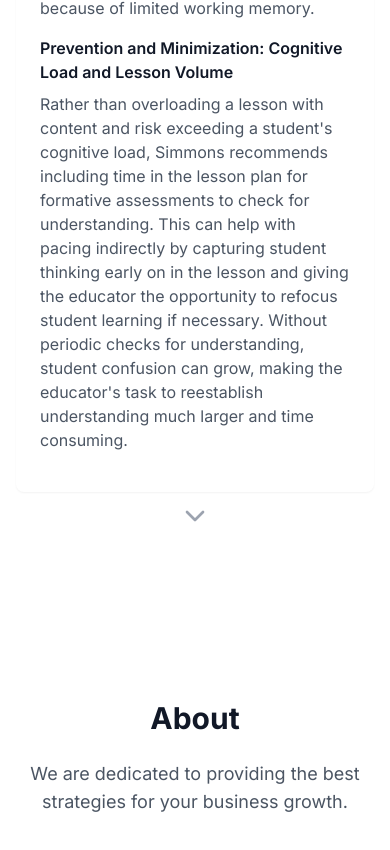
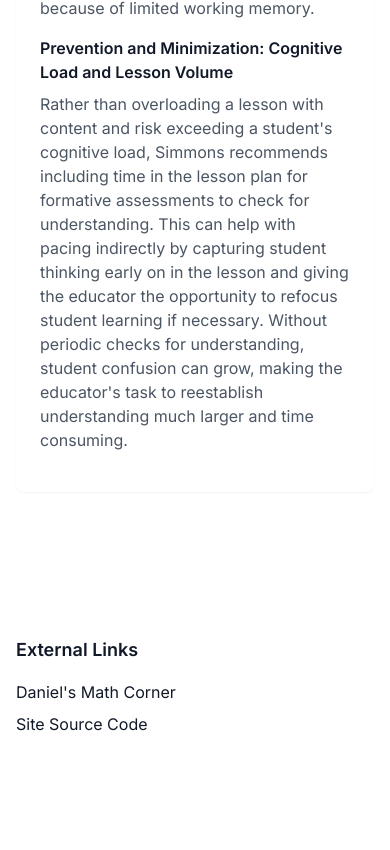
Before and after one commit to dencee/strategy-toolkit, a Nuxt app: page / in a window 390 px wide. Shown: the part 5471-6321 px from the top of the page. After the commit the page ends 6287 px from the top, so only its background shows below. Built offline with nearby package versions, Linux system fonts and the light colour scheme.

Commit message:
first finished draft

```diff
--- a/app/components/Header.vue
+++ b/app/components/Header.vue
@@ -94,7 +94,6 @@ const nav = [
   { label: 'Problem', to: '#problem' },
   { label: 'Resources', to: '#resources' },
   { label: 'Best Practices', to: '#best-practices' },
-  { label: 'About', to: '#about' },
 ]
 
 const activeSection = ref('#home');
--- a/app/pages/index.vue
+++ b/app/pages/index.vue
@@ -1,7 +1,7 @@
 <script setup lang="ts">
 import Header from '@/components/Header.vue'
 import Home from '@/view/Home.vue';
-import About from '@/view/About.vue';
+import Footer from '@/view/Footer.vue';
 import BestPractices from '@/view/BestPractices.vue';
 import Resources from '@/view/Resources.vue';
 import Problem from '@/view/Problem.vue';
@@ -15,7 +15,7 @@ import Problem from '@/view/Problem.vue';
       <Problem></Problem>
       <Resources></Resources>
       <BestPractices></BestPractices>
-      <About></About>
+      <Footer></Footer>
     </main>
   </div>
 </template>
--- a/app/view/About.vue
+++ /dev/null
@@ -1,20 +0,0 @@
-<script setup>
-
-</script>
-
-<template>
-  <section id="about" class="py-24 bg-white dark:bg-dark-900">
-    <div class="container mx-auto px-4">
-      <div class="max-w-3xl mx-auto text-center">
-        <h2 class="text-3xl font-bold text-gray-900 dark:text-white mb-6">About</h2>
-        <p class="text-lg text-gray-600 dark:text-gray-300">
-          We are dedicated to providing the best strategies for your business growth.
-        </p>
-      </div>
-    </div>
-  </section>
-</template>
-
-<style lang="scss" scoped>
-
-</style>
--- a/app/view/BestPractices.vue
+++ b/app/view/BestPractices.vue
@@ -67,9 +67,6 @@
           </div>
         </div>
       </div>
-      <div class="flex justify-center pt-4">
-        <ScrollDownButton target="#about" />
-      </div>
     </div>
   </section>
 </template>
--- /dev/null
+++ b/app/view/Footer.vue
@@ -0,0 +1,21 @@
+<script setup>
+
+</script>
+
+<template>
+  <footer class="py-4 bg-white dark:bg-dark-900">
+    <div class="container-max section-padding">
+      <div class="grid grid-cols-1 md:grid-cols-4 gap-8">
+        <div>
+          <h3 class="text-lg font-semibold mb-4">External Links</h3>
+          <ul class="space-y-2">
+            <li><NuxtLink to="https://sites.google.com/view/daniels-math-corner" external target="_blank">Daniel's Math Corner</NuxtLink></li>
+            <li><NuxtLink to="https://github.com/dencee/strategy-toolkit" external target="_blank">Site Source Code</NuxtLink></li>
+          </ul>
+        </div>
+      </div>
+    </div>
+  </footer>
+</template>
+
+<style lang="scss" scoped></style>
```
